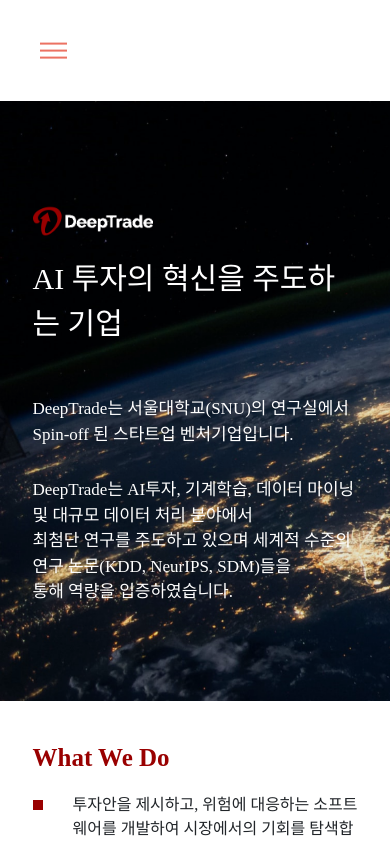
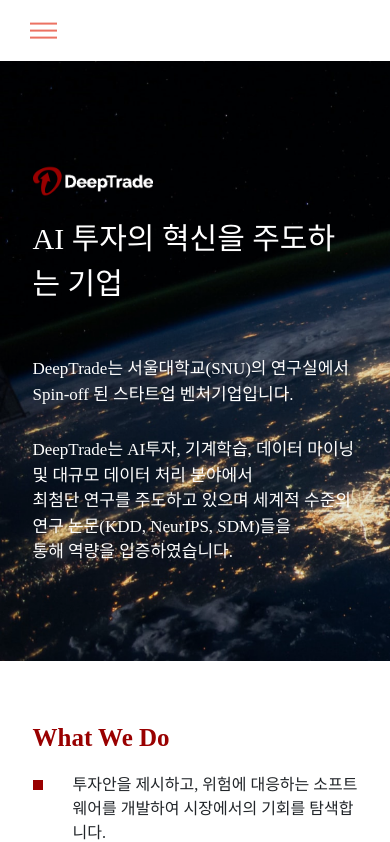
Before and after one commit to tsaurav18/deeptrade.com, a React (Create React App) app: page / in a window 390 px wide. Shown: the top 842 px of the page. Built offline with nearby package versions, Linux system fonts and the light colour scheme; a web font is replaced by a local one.

Commit message:
Further refinement

```diff
--- a/package.json
+++ b/package.json
@@ -16,7 +16,7 @@
     "web-vitals": "^2.1.4"
   },
   "scripts": {
-    "start": "react-scripts start",
+    "start": "PORT=8000 react-scripts start",
     "build": "react-scripts build",
     "test": "react-scripts test",
     "eject": "react-scripts eject"
--- a/src/pages/App.js
+++ b/src/pages/App.js
@@ -9,7 +9,7 @@
 import News from './News/News';
 import Partnership from './Partnership/Partnership';
 import Footer from './Footer/Footer';
-import React, { useRef } from 'react';
+import React, { useRef, useEffect } from 'react';
 import 'bootstrap/dist/css/bootstrap.min.css';
 
 function App() {
@@ -19,6 +19,11 @@
   const xpercentRef = useRef(null);
   const technologyRef = useRef(null);
   const newsRef = useRef(null);
+
+  useEffect(() => {
+    document.title = "DeepTrade | Innovate AI Trading"
+  }, [])
+
   return (
     <>
       <Header
--- a/src/pages/Header/Header.css
+++ b/src/pages/Header/Header.css
@@ -223,7 +223,7 @@
       display: inline-block;
       width: 20px;
       height: 20px;
-      margin: 40px 42px;
+      margin: 20px 32px;
       background-color: transparent;
       border: none;
       cursor: pointer;
@@ -254,7 +254,7 @@
   /* Menu */
   .nav {
       display: inline-block;
-      margin: 40px 40px 20px;
+      margin: 20px 30px 20px;
       pointer-events: none;
       transition: 0.5s;
       flex-direction: column;
--- a/src/pages/Main/Main.css
+++ b/src/pages/Main/Main.css
@@ -137,6 +137,6 @@
         display: none;
     }
     .image_container {
-        top: 40px;
+        top: 20px;
     }
 }
```
Also changed, not shown: 2 other files (tests, documents, lock files or other folders).
